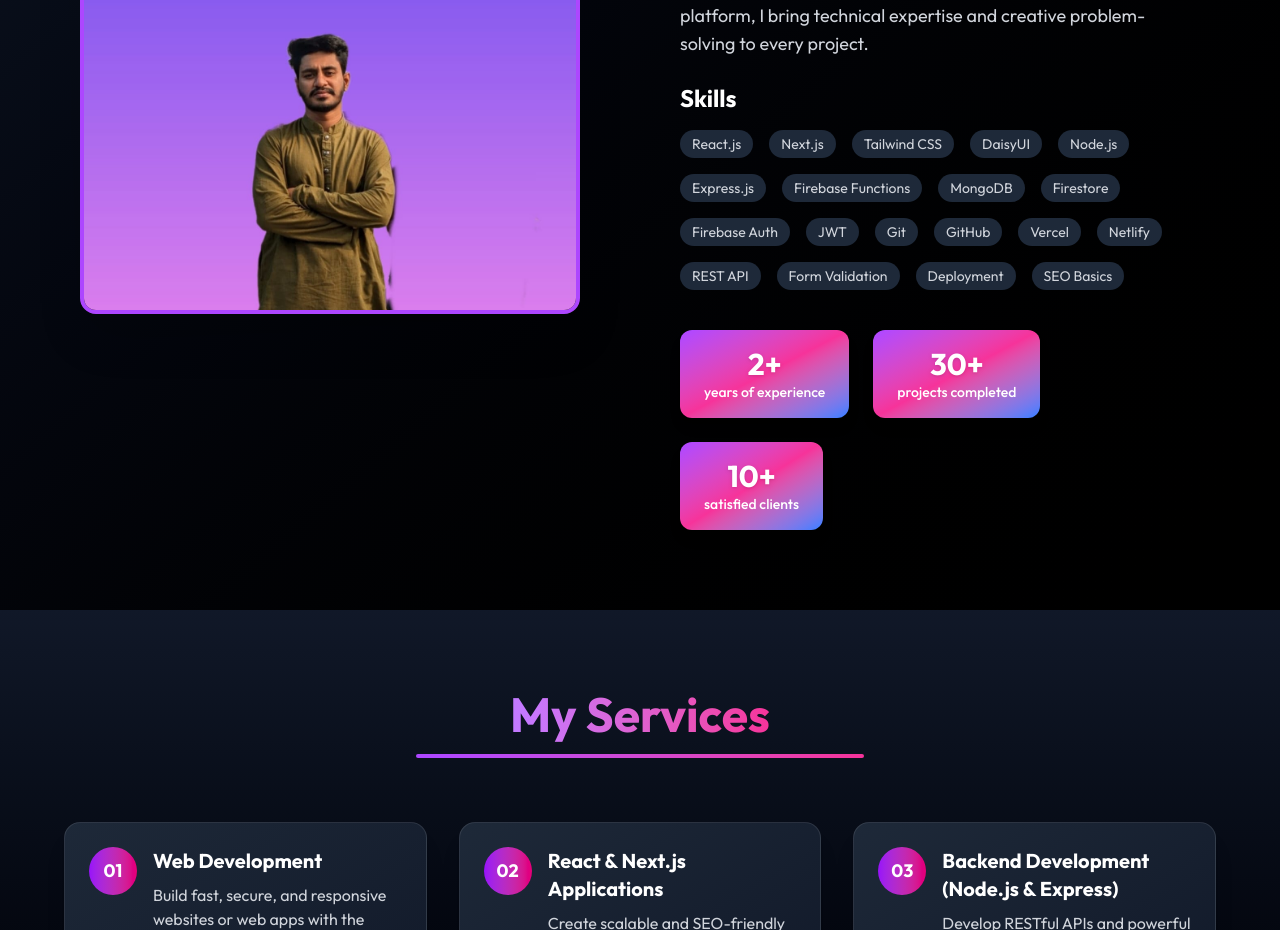
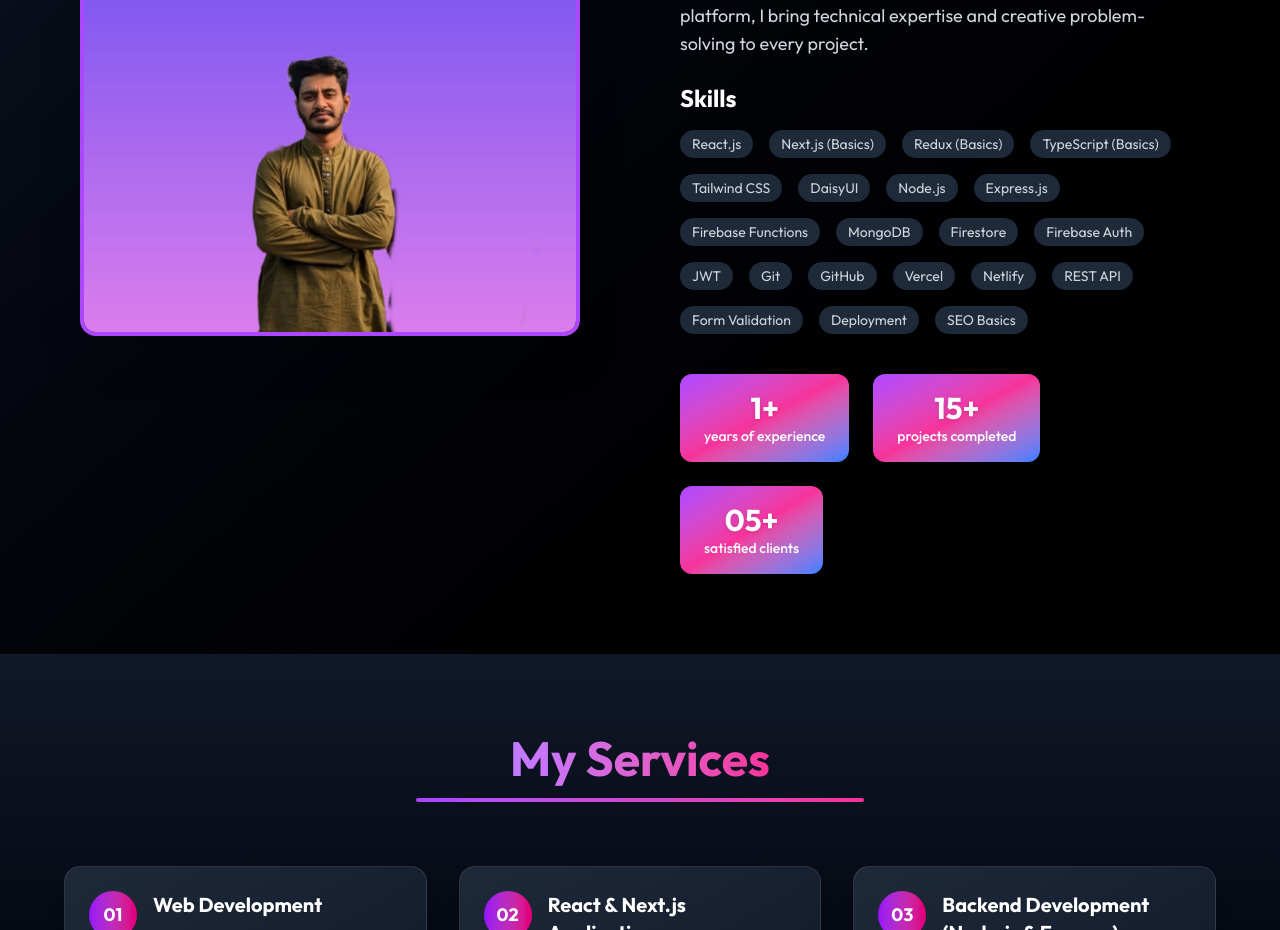
Before and after one commit to Mamun-Hossain-dev/mamun-s-personal-portfolio, a Next.js app: page / in a window 1280 px wide. Shown: the part 1341-2271 px from the top of the page. Built offline with nearby package versions, Linux system fonts and the light colour scheme; no server answers.

Commit message:
update skills section

```diff
--- a/components/About.js
+++ b/components/About.js
@@ -94,7 +94,9 @@ const About = () => {
             <div className="flex flex-wrap gap-4">
               {[
                 "React.js",
-                "Next.js",
+                "Next.js (Basics)",
+                "Redux (Basics)",
+                "TypeScript (Basics)",
                 "Tailwind CSS",
                 "DaisyUI",
                 "Node.js",
@@ -127,7 +129,7 @@ const About = () => {
           <div className="flex flex-wrap gap-6 justify-center md:justify-start">
             <div className="flex flex-col items-center px-6 py-4 rounded-xl bg-gradient-to-br from-purple-500 via-pink-500 to-blue-500 shadow-lg">
               <span className="text-3xl font-bold text-white drop-shadow">
-                2+
+                1+
               </span>
               <span className="text-white text-sm font-medium">
                 years of experience
@@ -135,7 +137,7 @@ const About = () => {
             </div>
             <div className="flex flex-col items-center px-6 py-4 rounded-xl bg-gradient-to-br from-purple-500 via-pink-500 to-blue-500 shadow-lg">
               <span className="text-3xl font-bold text-white drop-shadow">
-                30+
+                15+
               </span>
               <span className="text-white text-sm font-medium">
                 projects completed
@@ -143,7 +145,7 @@ const About = () => {
             </div>
             <div className="flex flex-col items-center px-6 py-4 rounded-xl bg-gradient-to-br from-purple-500 via-pink-500 to-blue-500 shadow-lg">
               <span className="text-3xl font-bold text-white drop-shadow">
-                10+
+                05+
               </span>
               <span className="text-white text-sm font-medium">
                 satisfied clients
```
